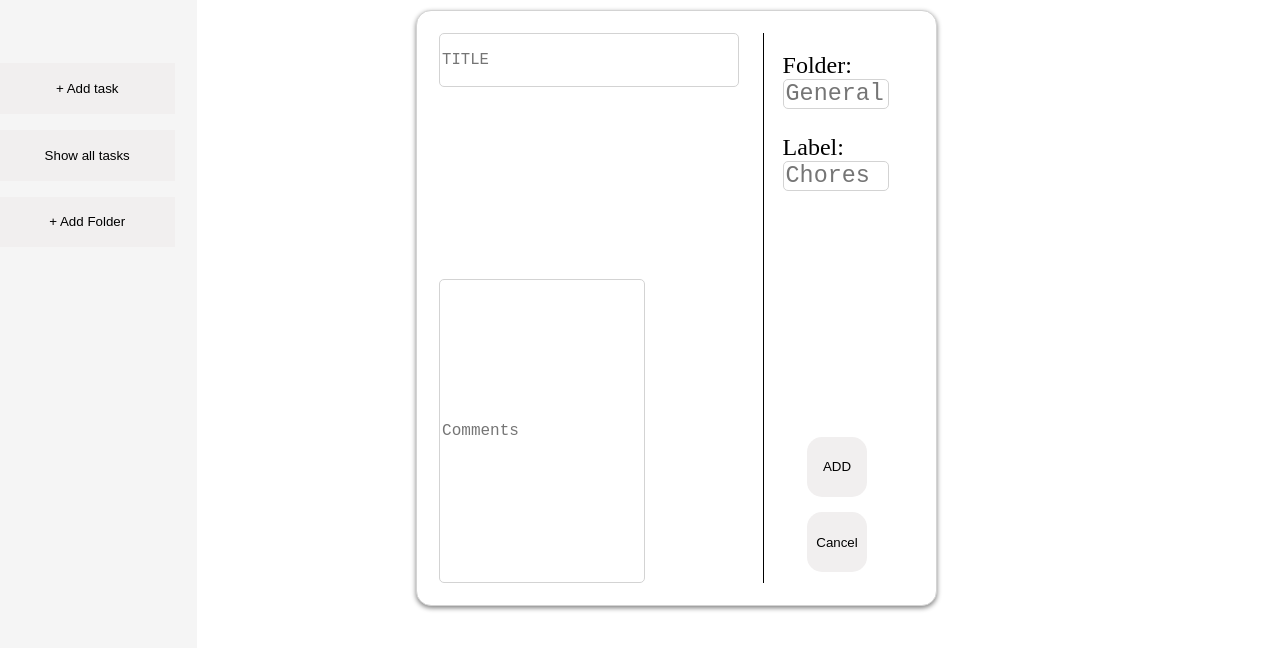
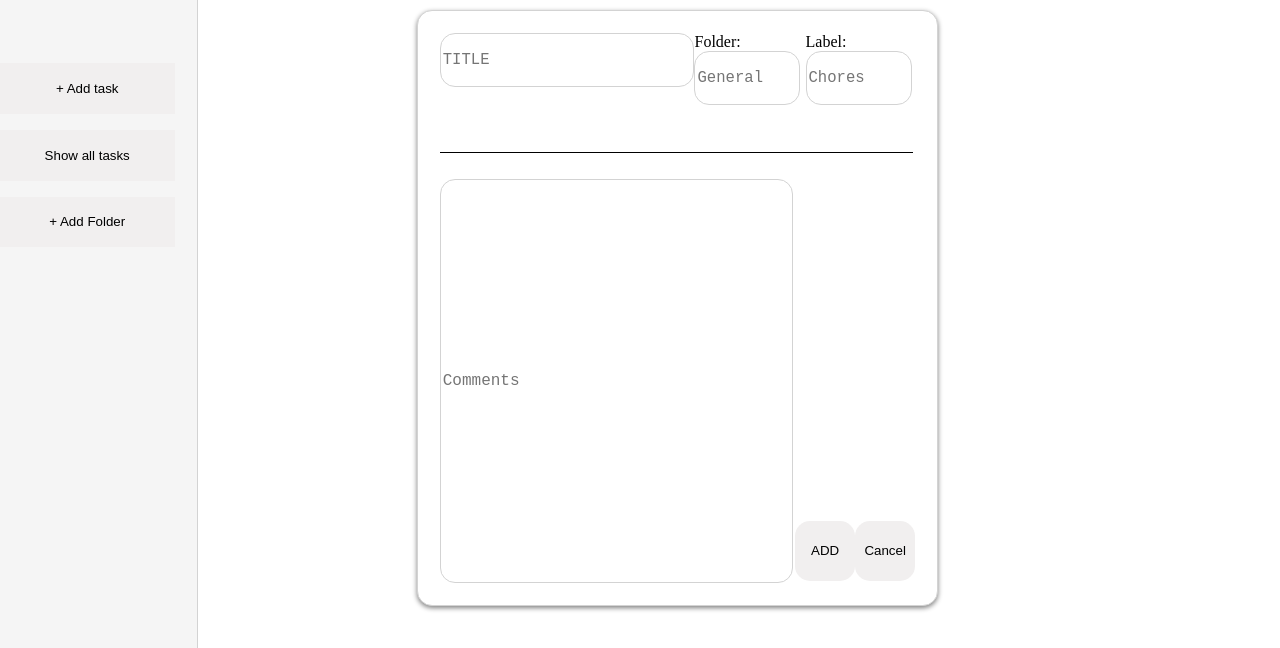
Before and after one commit to MattRueter/TOP_libraryapp, a plain HTML site: page index.html in a window 1280 px wide. Shown: the part 118-766 px from the top of the page. Drawn offline with Linux system fonts and the light colour scheme.

Commit message:
modified layout of items in add item box to make simpler

```diff
--- a/index.html
+++ b/index.html
@@ -25,23 +25,22 @@
 
 			<div class='addItemBox'>     <!--Will be generated by JS when add btn pressed-->
 
-					<div class='leftContainerADD'>
+					<div class='topContainerADD'>
 						<input type ='text' id ='title' placeholder ='TITLE'></input>
-						<input type ='text' id = 'comments' placeholder = 'Comments'></input>
+						<div class='folderRef'>Folder:
+							<input type = 'text' class = 'boxInput' id='folder' placeholder = 'General'></input>
+						</div>
+
+						<div class='label'>Label:
+							<input type = 'text' class = 'boxInput' id='label' placeholder = 'Chores'></input>
+						</div>
 					</div>
 
 
-					<div class ='rightContainerADD'>
-						<div class ='topBtnContainer'>
-							<div class='folderRef'>Folder:
-								<input type = 'text' class = 'boxInput' id='folder' placeholder = 'General'></input>
-							</div>
 
-							<div class='label'>Label:
-								<input type = 'text' class = 'boxInput' id='label' placeholder = 'Chores'></input>
-							</div>
-						</div>
-						<div class='bottomBtnContainer'>
+
+						<div class ='bottomContainerADD'>
+							<input type ='text' id = 'comments' placeholder = 'Comments'></input>
 							<div class='markComplete'>
 								<button class='addItemBoxBtn'>ADD</button>
 							</div>
@@ -50,6 +49,9 @@
 								<button class ='addItemBoxBtn'>Cancel</button>
 							</div>
 						</div>
+
+
+
 					</div>
 
 
--- a/index.js
+++ b/index.js
@@ -3,7 +3,7 @@ let taskItemArray = [
 	{title:'Food Shopping', folder:'General', priority:'medium',deadline:'today', completed:'',notes:'Take Victoria with you.'}
 ];
 
-function taskFactory (title,folder,priority,label,deadline,completed,notes) {
+function taskConstructor (title,folder,priority,label,deadline,completed,notes) {
 	this.title = title;
 	this.folder = folder;
 	this.priority = priority;
--- a/styles.css
+++ b/styles.css
@@ -18,11 +18,15 @@ button{
 
 	input{
 		border: 1px solid lightgray;
-		border-radius: 5px;
+		border-radius: 15px;
 			font-family:monospace;
+			color:blue;
 	}
-
+		input:focus{
+			outline-color:  lightgray;
+		}
 		.boxInput{
+			height:50px;
 			width:100px;
 			font-size: larger;
 
@@ -49,10 +53,11 @@ main{
 	display:flex;
 
 }
-/*menu bar (always displayed)*/
+/*menu bar (always displayed) +Contained in 'main'*/
 		.menu{
 			height:1000px;
 			width:250px;
+			border-right: 1px solid lightgray;
 				background-color: rgb(245 245 245);
 
 		}
@@ -73,9 +78,10 @@ main{
 		width:100%;
 			display:flex;
 
+	}
 
-		}
-/*Display items generated by JS ('generic message', 'add item box', 'item', 'modify item box'*/
+/*Display items generated by JS ('generic message', 'add item box', 'item list (within a given folder)'
+and 'modify item box'*/
 		.displayGenericMessage{
 			background-color: white;
 			height:1000px;
@@ -106,51 +112,44 @@ main{
 			margin-top: 5%;
 			padding:2%;
 				display:flex;
+				flex-direction: column;
 
 		}
-						.leftContainerADD{
-							width:300px;
+						.topContainerADD{
+							height:125px;
+							width:473px;
 								display:flex;
-							flex-direction: column;
+								flex-direction: row;
 								justify-content: space-between;
 
 						}
 										#title{
 											height:50px;
+											width:350px;
 											font-size: larger;
 										}
+
+
+
+						.bottomContainerADD{
+							border-top:1px solid black;
+							height:450px;
+							width:473px;
+								display:flex;
+								flex-direction: row;
+								justify-content: space-between;
+								align-items: flex-end;
+						}
 										#comments{
-							height:300px;
-							width:200px;
+											height:400px;
+											width:400px;
 											font-size: large;
-						}
-						.rightContainerADD{
-							border-left:1px solid black;
-							width:125px;
-							margin-left:5%;
-								display:flex;
-								flex-direction: column;
-								justify-content: space-between;
-								align-items: center;
-
-						}
-									.bottomBtnContainer{
-
 										}
 										.addItemBoxBtn{
 											width: 60px;
 											border-radius: 15px;
 										}
-									.topBtnContainer > *{
-										margin:10%;
-										padding:5%;
-										font-size:x-large;
-									}
-									.bottomBtnContainer > *{
-										margin:10%;
-										padding:5%;
-										font-size: x-large;
-									}
+
 
 
 /*individual task item*/
@@ -199,3 +198,5 @@ main{
 							flex-direction: column;
 							justify-content: center;
 							align-items: center;
+
+/*Modify item box below*/
```
Lines whose indentation alone changed are shown as unchanged.
